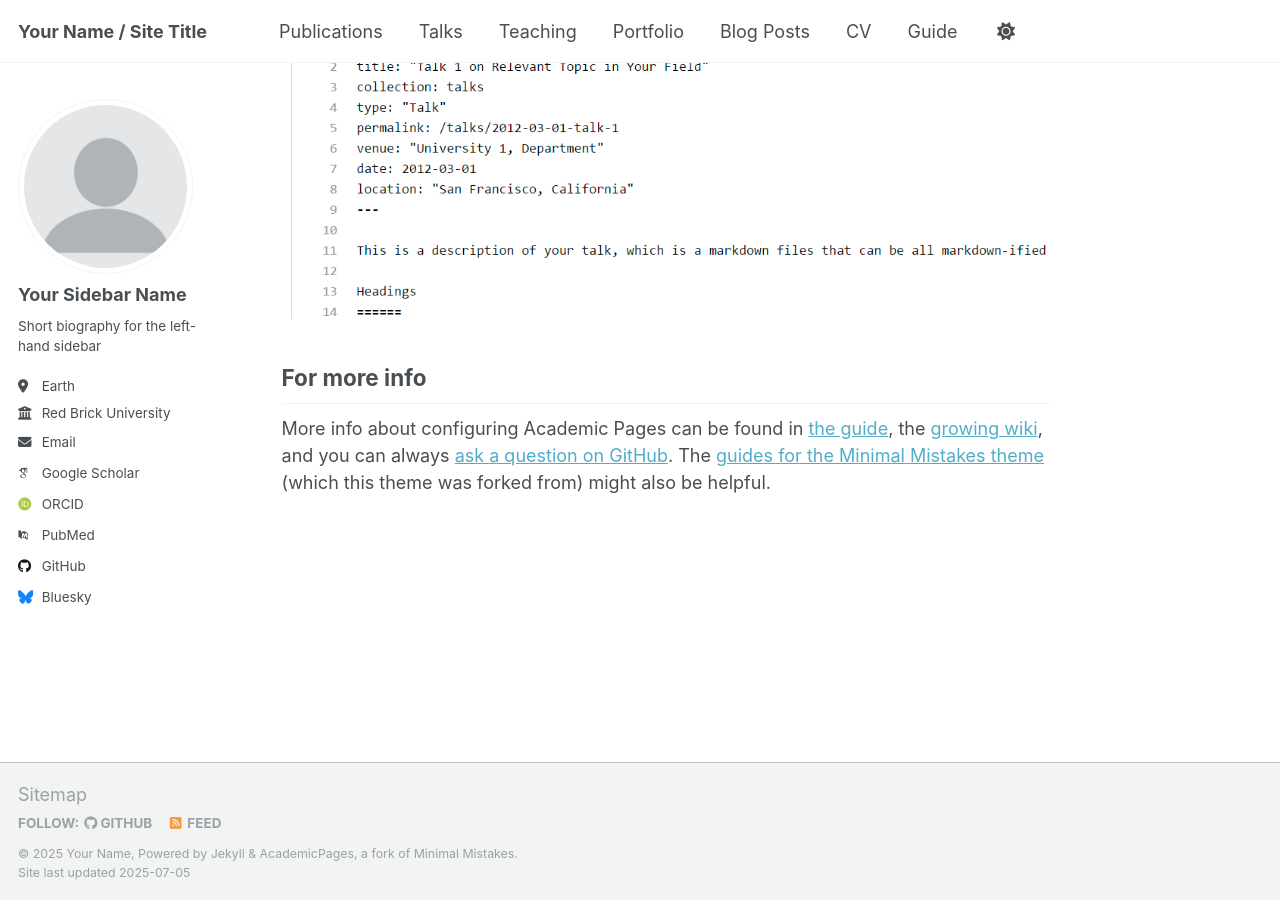
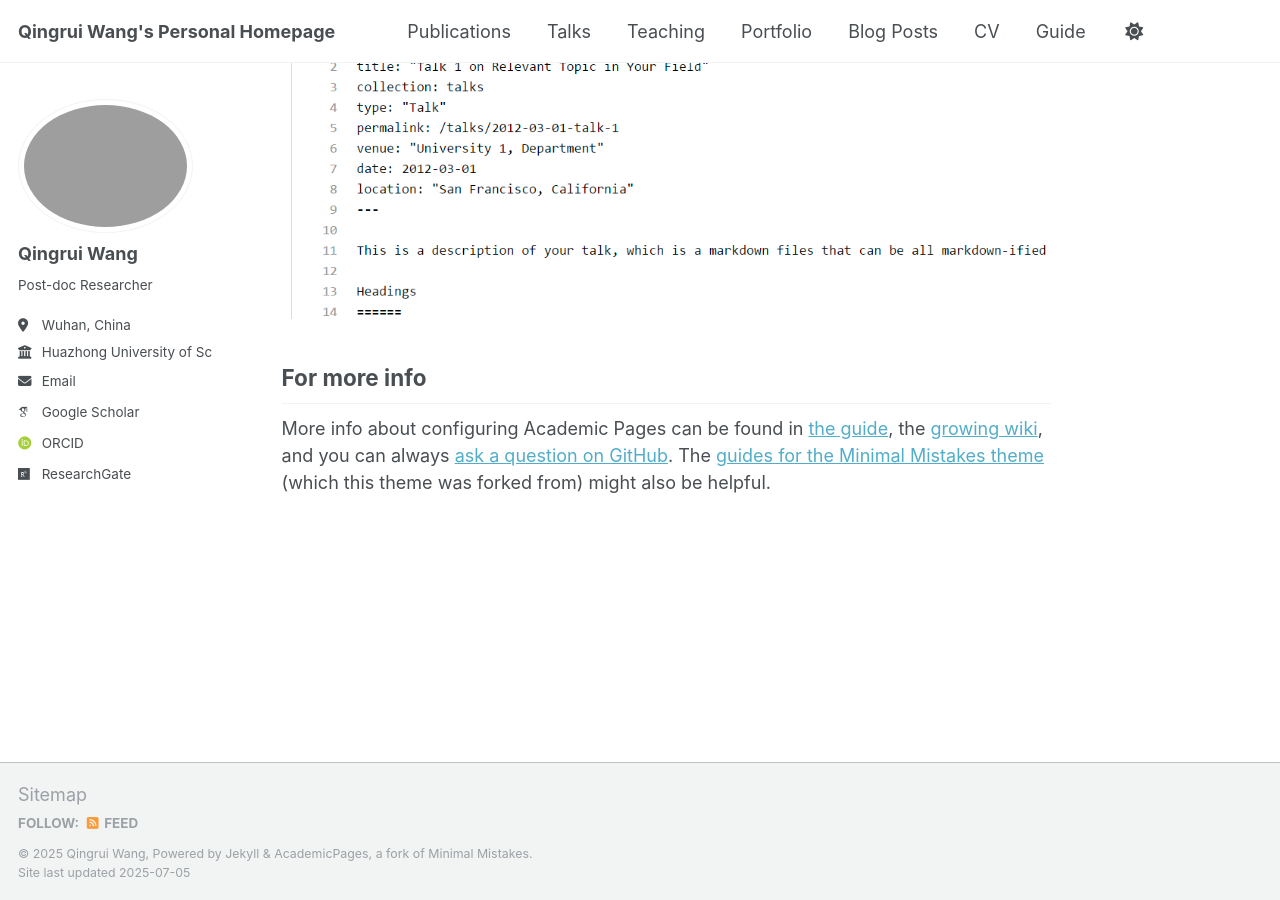
Before and after one commit to QingruiWang/QingruiWang.github.io, a Jekyll site: the page built from _pages/about.md, in a window 1280 px wide and 900 px high, scrolled down 2880 px. Built offline with Jekyll 4.4.1, drawn with Linux system fonts in a browser that asks for light colours; some web fonts are replaced; a script that is not in the unit is left out.

Commit message:
Update _config.yml

```diff
--- a/_config.yml
+++ b/_config.yml
@@ -9,50 +9,50 @@
 # Basic Site Settings
 locale                   : "en-US"
 site_theme               : "default"
-title                    : "Your Name / Site Title"
+title                    : "Qingrui Wang's Personal Homepage"
 title_separator          : "-"
-name                     : &name "Your Name"
+name                     : &name "Qingrui Wang"
 description              : &description "personal description"
-url                      : https://academicpages.github.io # the base hostname & protocol for your site e.g. "https://[your GitHub username].github.io" or if you already have some other page hosted on Github then use "https://[your GitHub username].github.io/[Your Repo Name]"
+url                      : https://QingruiWang.github.io # the base hostname & protocol for your site e.g. "https://[your GitHub username].github.io" or if you already have some other page hosted on Github then use "https://[your GitHub username].github.io/[Your Repo Name]"
 baseurl                  : "" # the subpath of your site, e.g. "/blog"
-repository               : "academicpages/academicpages.github.io"
+repository               : "QingruiWang/QingruiWang.github.io"
 
 # Site Author - The following control what appear as part of the author content on the side bar.
 #               If a field is blank the icon and link will not appear, otherwise it will be shown.
 #               Additional customization can be done by editing /_includes/author-profile.html
 author:
   # Biographic information
-  avatar           : "profile.png"
-  name             : "Your Sidebar Name"
+  avatar           : "me.png"
+  name             : "Qingrui Wang"
   pronouns         : # example: "she/her"
-  bio              : "Short biography for the left-hand sidebar"
-  location         : "Earth"
-  employer         : "Red Brick University"
+  bio              : "Post-doc Researcher"
+  location         : "Wuhan, China"
+  employer         : "Huazhong University of Science and Technology"
   uri              : # URL
-  email            : "none@example.org"
+  email            : "wangqr@hust.edu.cn"
 
   # Academic websites
   academia         : # URL
   arxiv            : # URL - Update with the correct link to your profile
-  googlescholar    : "https://scholar.google.com/citations?user=PS_CX0AAAAAJ"
+  googlescholar    : "https://scholar.google.com/citations?user=ILh1kAgAAAAJ"
   impactstory      : # URL
-  orcid            : "http://orcid.org/yourorcidurl"
+  orcid            : "http://orcid.org/0000-0002-0852-0743"
   semantic         : # URL
-  pubmed           : "https://www.ncbi.nlm.nih.gov/pubmed/?term=john+snow"
-  researchgate     : # URL
+  pubmed           : # URL
+  researchgate     : "https://www.researchgate.net/profile/Qingrui-Wang"
   scopus           : # URL
 
   # Repositories and software development
   bitbucket        : # Username - Update with your username on the site
   codepen          : # Username
   dribbble         : # Username
-  github           : "academicpages"
+  github           : # Username
   kaggle           : # Username
   stackoverflow    : # User number or user number and name (i.e., use "1" or "1/jeff-atwood")
 
   # Social media
   artstation       : # Username
-  bluesky          : "bsky.app" # Replace this with you Bluesky username
+  bluesky          : # "bsky.app" # Replace this with you Bluesky username
   facebook         : # Username
   flickr           : # Username
   foursquare       : # Username
```
